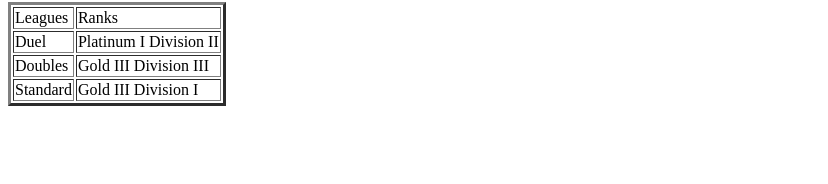
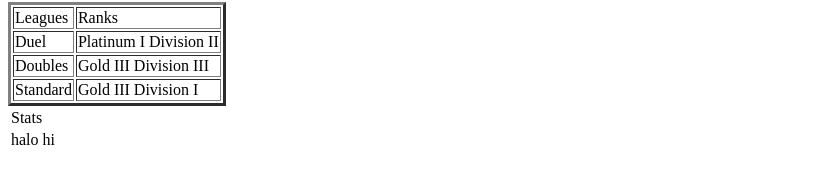
Before and after one commit to EyeFoundEGGS/Aufan, a plain HTML site: page index.html in a window 1280 px wide. Shown: the part 382-566 px from the top of the page, without its empty margins (0-828 px from the left). Drawn offline with Linux system fonts and the light colour scheme.

Commit message:
Update index.html

```diff
--- a/index.html
+++ b/index.html
@@ -33,5 +33,14 @@
           <td>Gold III Division I</td>
         </tr>
       </table>
+      <table>
+        <tr>
+          <td colspan="2">Stats</td>
+        </tr>
+        <tr>
+          <td>halo</td>
+          <td>hi</td>
+        </tr>
+      </table>
   </body>
 </html>
```
